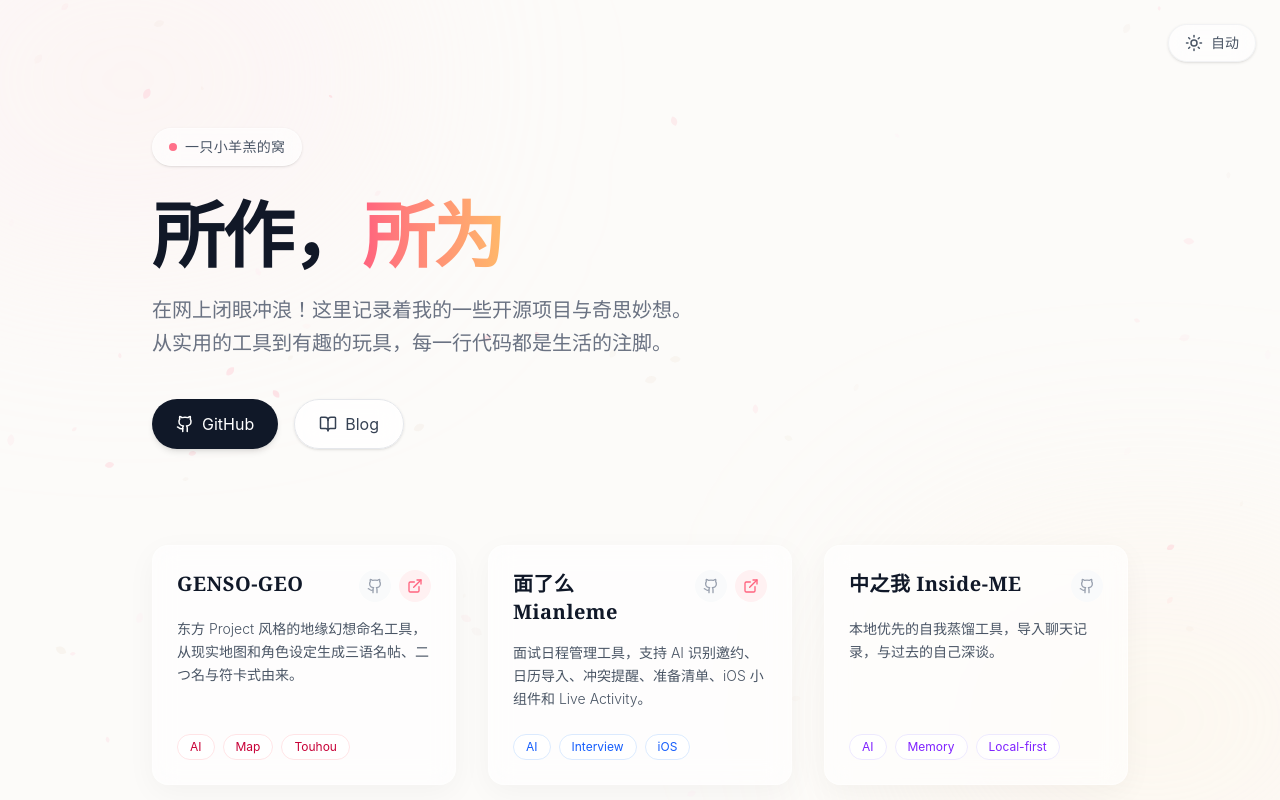
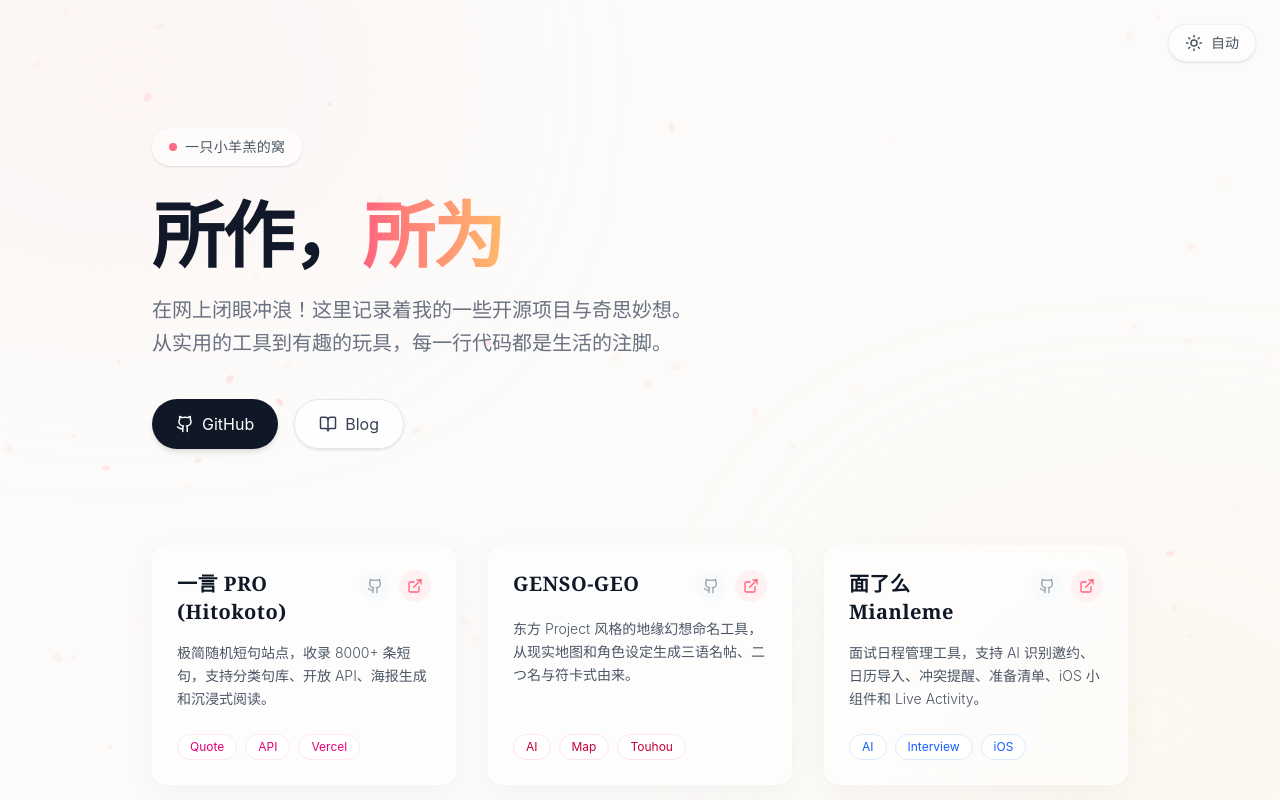
Before and after one commit to DanZai233/works, a React (Vite) app: page / in a window 1280 px wide. Shown: the top 800 px of the page. Built offline with nearby package versions, Linux system fonts and the light colour scheme.

Commit message:
Add Hitokoto to works

```diff
--- a/src/App.tsx
+++ b/src/App.tsx
@@ -6,6 +6,14 @@ import ProjectCard from "./components/ProjectCard";
 import ThemeToggle from "./components/ThemeToggle";
 
 const projects = [
+  {
+    name: "一言 PRO (Hitokoto)",
+    description: "极简随机短句站点，收录 8000+ 条短句，支持分类句库、开放 API、海报生成和沉浸式阅读。",
+    githubUrl: "https://github.com/DanZai233/Hitokoto",
+    demoUrl: "https://hitokoto-omega.vercel.app",
+    tags: ["Quote", "API", "Vercel"],
+    color: "text-pink-600 border-pink-100 bg-pink-50/50",
+  },
   {
     name: "GENSO-GEO",
     description: "东方 Project 风格的地缘幻想命名工具，从现实地图和角色设定生成三语名帖、二つ名与符卡式由来。",
```
Also changed, not shown: 1 other file (tests, documents, lock files or other folders).
